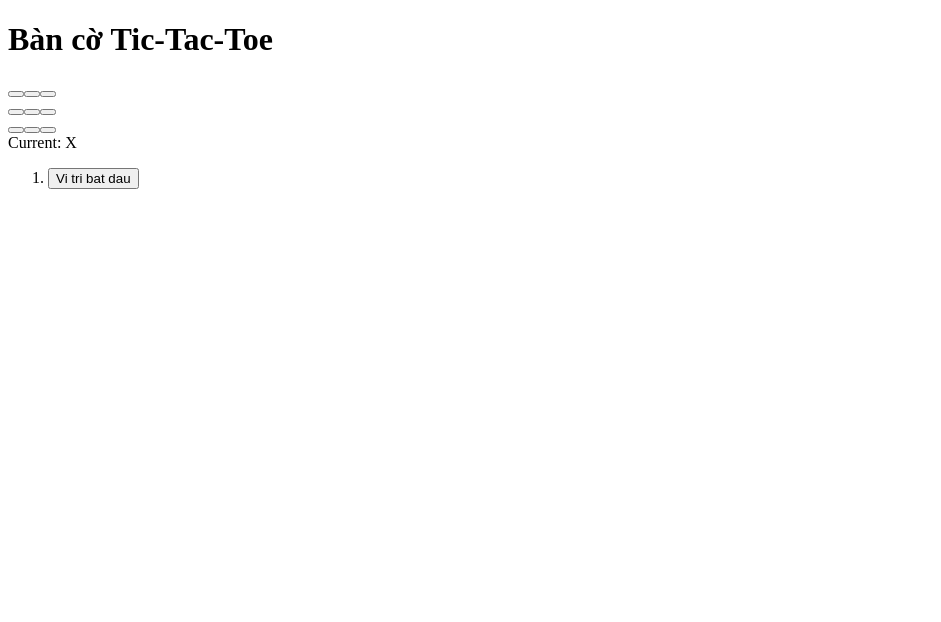
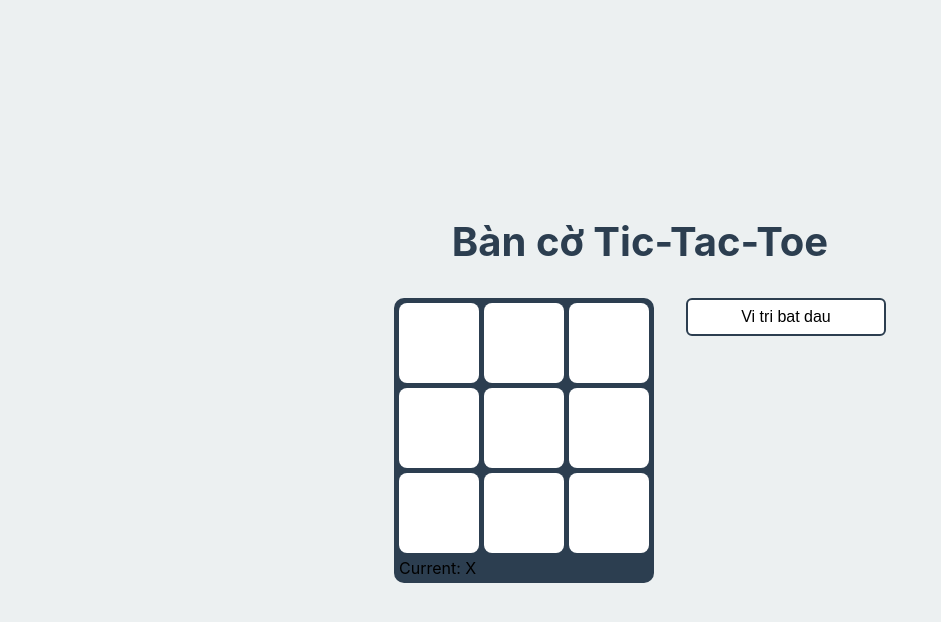
Before and after one commit to QuangNguyenNgoc/vite-project, a React (Vite) app: page / in a window 1280 px wide. Shown: the top 622 px of the page, without its empty margins (0-941 px from the left). Built offline with nearby package versions, Linux system fonts and the light colour scheme.

Commit message:
style : add style

```diff
--- a/src/components/Square.tsx
+++ b/src/components/Square.tsx
@@ -17,7 +17,7 @@ export default function Square({ value, onSquareClick }: squareProps) {
 
   return (
     <button className="square" onClick={onSquareClick}>
-      {value}
+      {value && <span data-value={value}>{value}</span>}
     </button>
   );
 }
--- a/src/index.css
+++ b/src/index.css
@@ -0,0 +1,136 @@
+:root {
+  --square-size: 80px;
+  --border-color: #2c3e50;
+  --hover-color: #34495e;
+  --x-color: #e74c3c;
+  --o-color: #3498db;
+  --bg-color: #ecf0f1;
+}
+
+* {
+  margin: 0;
+  padding: 0;
+  box-sizing: border-box;
+}
+
+body {
+  display: flex;
+  justify-content: center;
+  align-items: center;
+  min-height: 100vh;
+  font-family: -apple-system, BlinkMacSystemFont, "Segoe UI", Roboto, sans-serif;
+  background-color: var(--bg-color);
+}
+
+h1 {
+  text-align: center;
+  color: var(--border-color);
+  margin-bottom: 2rem;
+  font-size: 2.5rem;
+}
+
+.game {
+  display: flex;
+  flex-direction: column;
+  align-items: center;
+  gap: 2rem;
+}
+
+.game-board {
+  display: flex;
+  flex-direction: column;
+  gap: 5px;
+  background-color: var(--border-color);
+  padding: 5px;
+  border-radius: 10px;
+}
+
+.board-row {
+  display: flex;
+  gap: 5px;
+}
+
+.square {
+  width: var(--square-size);
+  height: var(--square-size);
+  border: none;
+  border-radius: 8px;
+  background-color: white;
+  font-size: calc(var(--square-size) * 0.6);
+  font-weight: bold;
+  cursor: pointer;
+  transition: background-color 0.2s;
+  display: flex;
+  justify-content: center;
+  align-items: center;
+}
+
+.square:hover {
+  background-color: var(--hover-color);
+  color: white;
+}
+
+.square:active {
+  transform: scale(0.95);
+}
+
+/* Màu cho X và O */
+.square:has(div[data-value="X"]) {
+  color: var(--x-color);
+}
+
+.square:has(div[data-value="O"]) {
+  color: var(--o-color);
+}
+
+.game-info {
+  display: flex;
+  flex-direction: column;
+  align-items: center;
+  gap: 1rem;
+  min-width: 200px;
+}
+
+.game-info ol {
+  list-style: none;
+  width: 100%;
+}
+
+.game-info button {
+  width: 100%;
+  padding: 8px 16px;
+  background-color: white;
+  border: 2px solid var(--border-color);
+  border-radius: 6px;
+  cursor: pointer;
+  font-size: 1rem;
+  transition: all 0.2s;
+}
+
+.game-info button:hover {
+  background-color: var(--border-color);
+  color: white;
+}
+
+@media (min-width: 768px) {
+  .game {
+    flex-direction: row;
+    align-items: flex-start;
+  }
+}
+
+/* Animation cho X và O */
+@keyframes pop-in {
+  from {
+    transform: scale(0);
+    opacity: 0;
+  }
+  to {
+    transform: scale(1);
+    opacity: 1;
+  }
+}
+
+.square span {
+  animation: pop-in 0.3s cubic-bezier(0.68, -0.55, 0.265, 1.55);
+}
```
